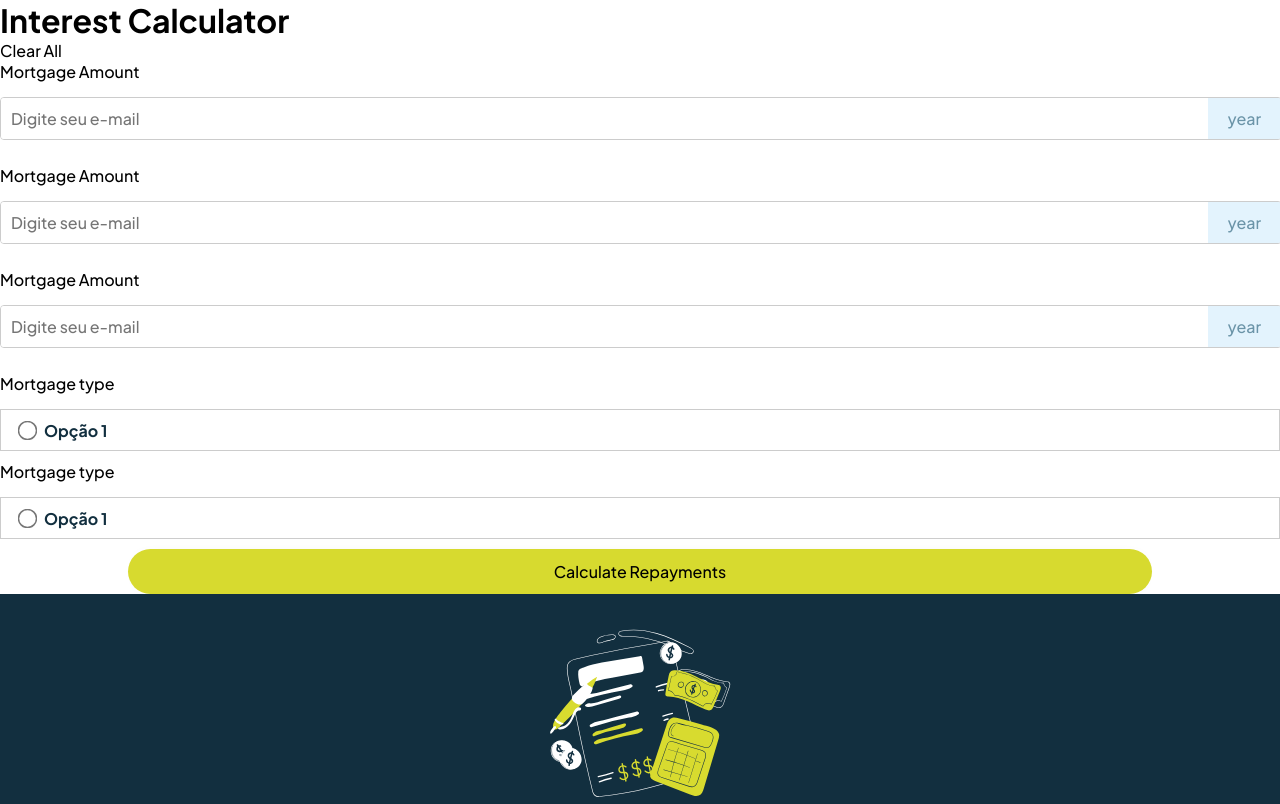
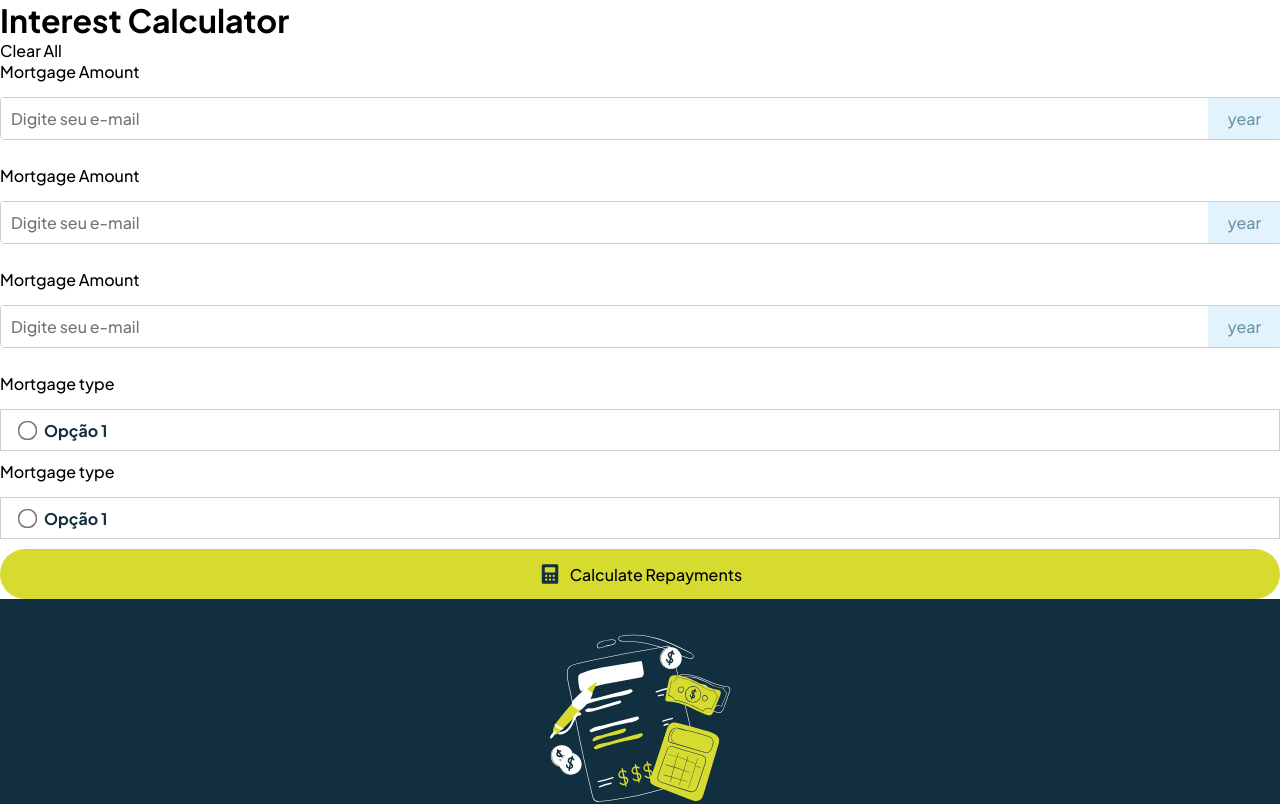
Before and after one commit to allmuniz/interest-calculator, an Angular app: page /dashboard in a window 1280 px wide. Shown: the top 804 px of the page. Built offline with nearby package versions, Linux system fonts and the light colour scheme.

Commit message:
refactor: Adding svg in the button

```diff
--- a/src/app/components/button/button.component.css
+++ b/src/app/components/button/button.component.css
@@ -1,14 +1,17 @@
 button {
-    width: 80%;
+    width: 100%;
     min-width: 100px;
-    height: 45px;
-    padding: 8px;
-    display: block;
+    height: 50px;
+    padding: 8px 16px;
+    display: flex;
+    align-items: center;
+    justify-content: center;
+    gap: 8px;
+
     margin: auto;
     border-radius: 25px;
     border: none;
     box-shadow: 0px 0px 20px -20px;
-
     cursor: pointer;
     background-color: var(--color-primary-lime);
     transition: all 0.2s ease-in-out 0ms;
--- a/src/app/components/button/button.component.html
+++ b/src/app/components/button/button.component.html
@@ -1,3 +1,4 @@
 <button>
+    <img src="svg/icon-calculator.svg" alt="">
     Calculate Repayments
 </button>
```
